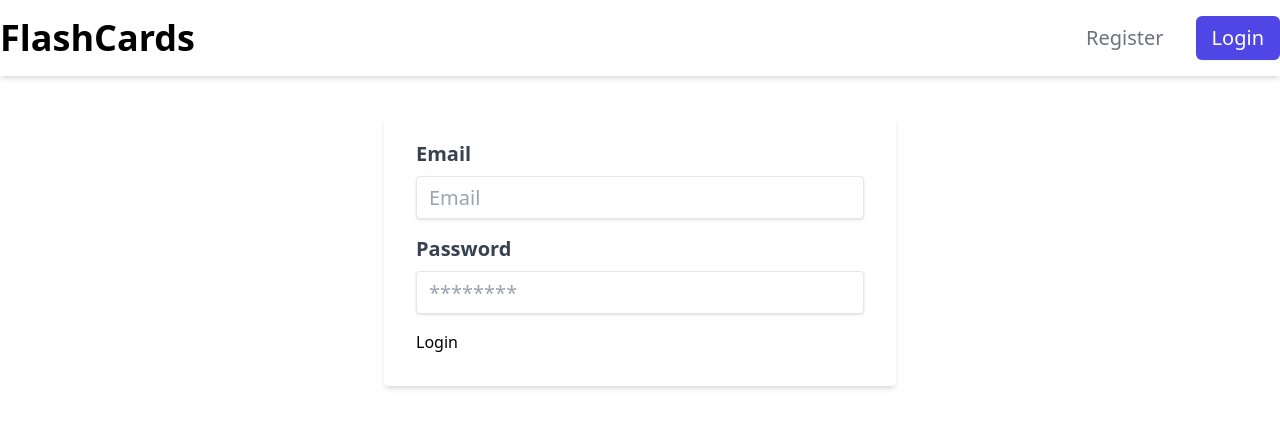
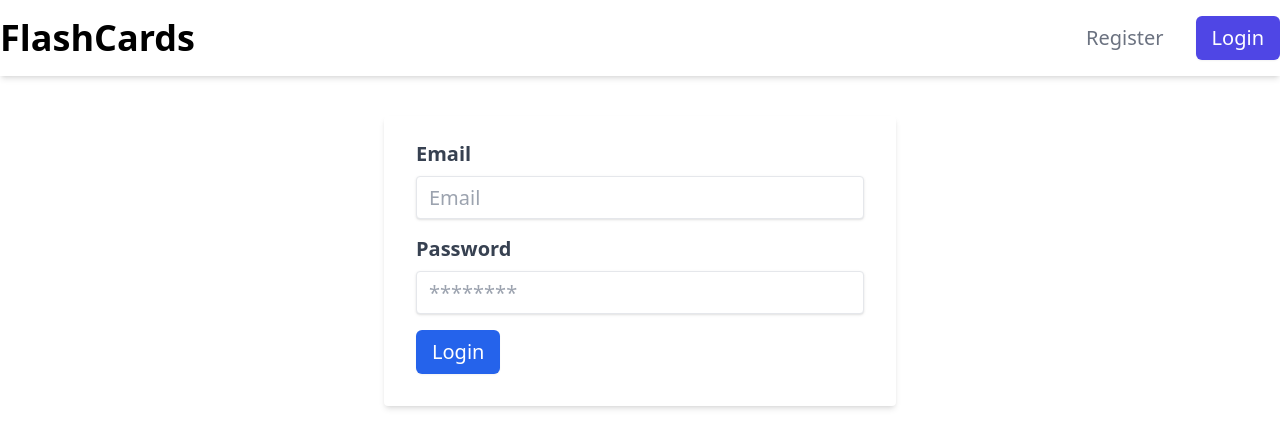
Before and after one commit to yap8/flashcards, a React (Create React App) app in the folder client/: page /login in a window 1280 px wide. Shown: the top 448 px of the page. Built offline with nearby package versions, Linux system fonts and the light colour scheme.

Commit message:
added Button

```diff
--- /dev/null
+++ b/client/src/components/Button.js
@@ -0,0 +1,21 @@
+import React from 'react'
+import { Link, NavLink } from 'react-router-dom'
+
+const Button = ({ tag, children, className, ...rest }) => {
+  const buttonClasses = 'text-xl px-4 py-2 inline-flex items-center justify-center rounded-md shadow-sm text-white transition'
+  const defaultColorsClasses = 'bg-blue-600 hover:bg-blue-700'
+  const classes = `${buttonClasses} ${className ? className : defaultColorsClasses}`
+
+  switch (tag) {
+    case 'a':
+      return <a className={ classes } { ...rest }>{ children }</a>
+    case 'NavLink':
+      return <NavLink className={ classes } { ...rest }>{ children }</NavLink>
+    case 'Link':
+      return <Link className={ classes } { ...rest }>{ children }</Link>
+    default:
+      return <button className={ classes } { ...rest }>{ children }</button>
+  }
+}
+
+export default Button
--- a/client/src/components/Header.js
+++ b/client/src/components/Header.js
@@ -1,6 +1,7 @@
 import { useDispatch, useSelector } from "react-redux"
 import { NavLink, Link } from "react-router-dom"
 import { logout } from "../redux/actions/authActions"
+import Button from "./Button"
 
 const Header = () => {
   const { user } = useSelector(state => state.auth)
@@ -39,10 +40,11 @@ const Header = () => {
               >Register</NavLink>
             </li>
             <li>
-              <NavLink
-                className="text-xl px-4 py-2 inline-flex items-center justify-center rounded-md shadow-sm text-white bg-indigo-600 transition hover:bg-indigo-700"
+              <Button
+                tag={'NavLink'}
+                className="bg-indigo-600 hover:bg-indigo-700"
                 to="/login"
-              >Login</NavLink>
+              >Login</Button>
             </li>
           </>}
         </ul>
--- a/client/src/pages/Login.js
+++ b/client/src/pages/Login.js
@@ -2,6 +2,7 @@ import { useEffect, useState } from 'react'
 import { useDispatch, useSelector } from 'react-redux'
 import { useNavigate } from 'react-router-dom'
 import { toast } from 'react-toastify'
+import Button from '../components/Button'
 import Form from '../components/Form/Form'
 import FormGroup from '../components/Form/FormGroup'
 import FormInput from '../components/Form/FormInput'
@@ -60,10 +61,9 @@ const Login = () => {
             />
           </FormGroup>
           <FormGroup>
-            <button
-              className={'form__button button' + (loading ? ' button--disabled' : '')}
-              disabled={loading}
-            >Login</button>
+            <Button>
+              Login
+            </Button>
           </FormGroup>
         </Form>
       </div>
```
